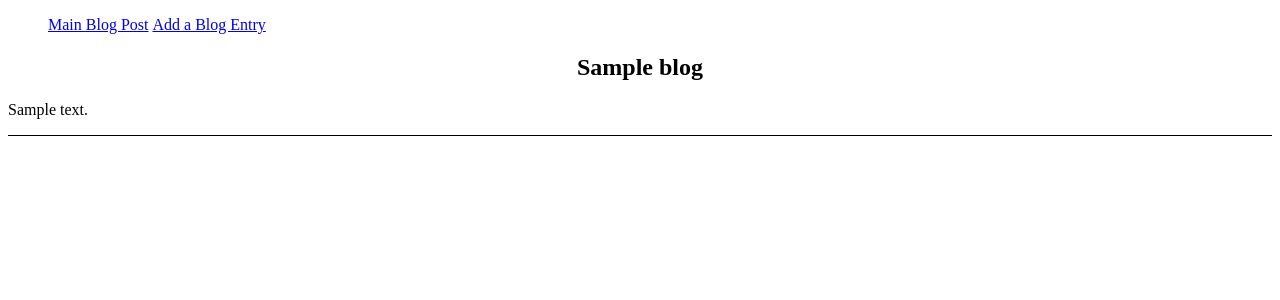
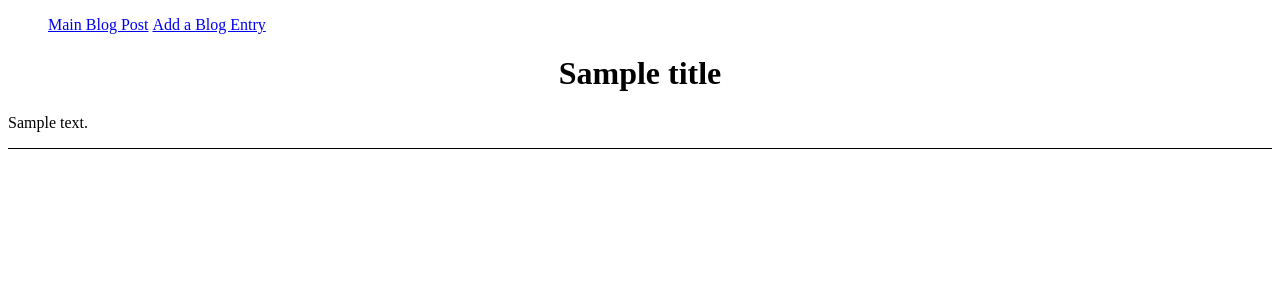
Before and after one commit to zholder/blogz, a Python web app: template templates/blog.html in a window 1280 px wide. Shown: the top 300 px of the page. Run offline with Jinja, Linux system fonts and the light colour scheme; the template is opened without the code that fills it: most values are stand-ins (such as "Sample title", 1, 10 or a date in 2020).

Commit message:
removed loop from blog.html

```diff
--- a/templates/blog.html
+++ b/templates/blog.html
@@ -1,11 +1,8 @@
 {% extends "base.html" %}
 
 {% block content %}
-
-<article>
-    {% for blog in blogs: %}
-    <h1>{{blog.title}}</h1>
-        <p>{{blog.body}}</p>
-    {% endfor %}
-</article>
+    <h1>{{title}}</h1>
+        <article>
+        <p>{{body}}</p>
+        </article>
 {% endblock %}
```
Also changed, not shown: main.py (+5 -5 lines).
